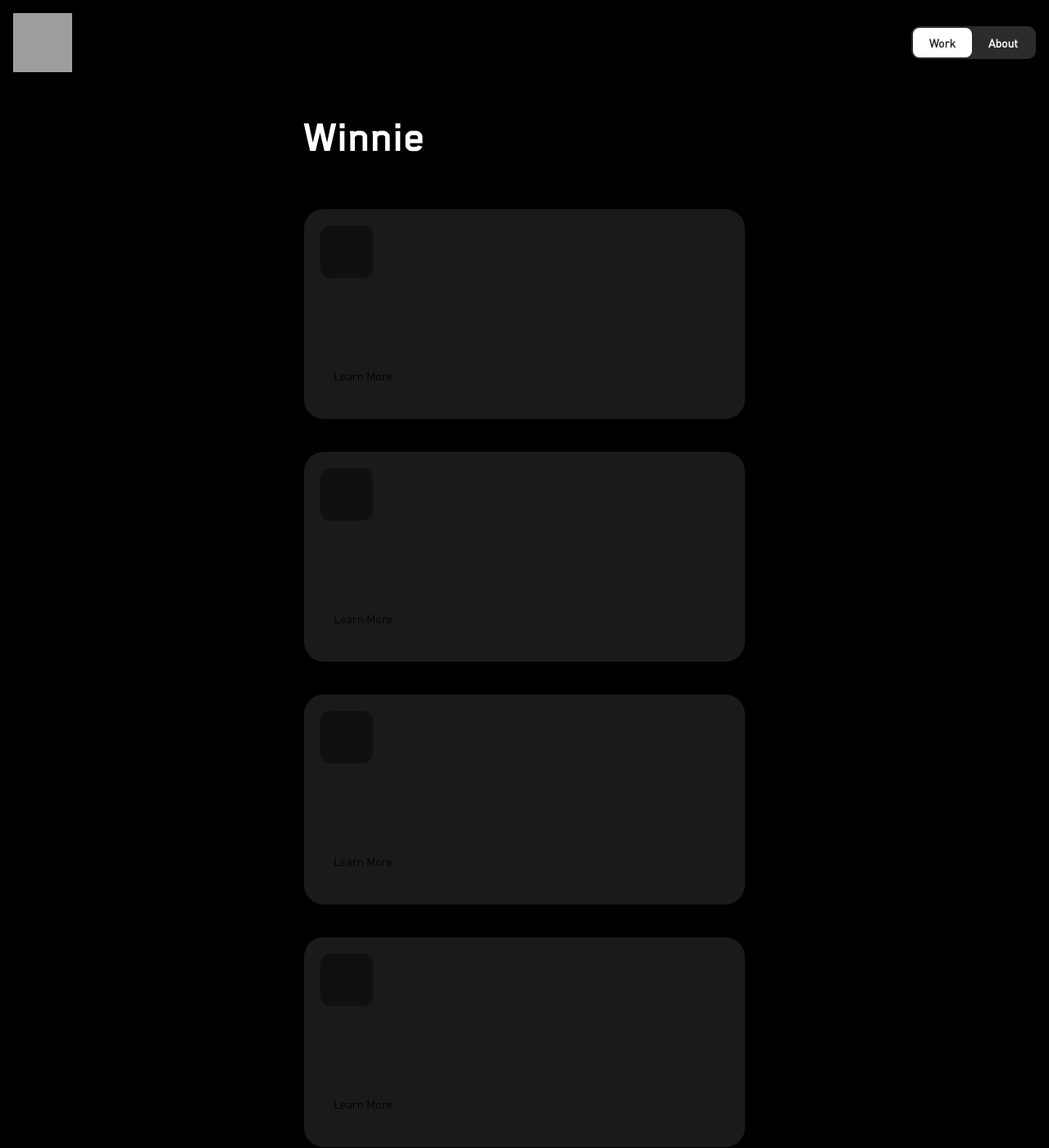
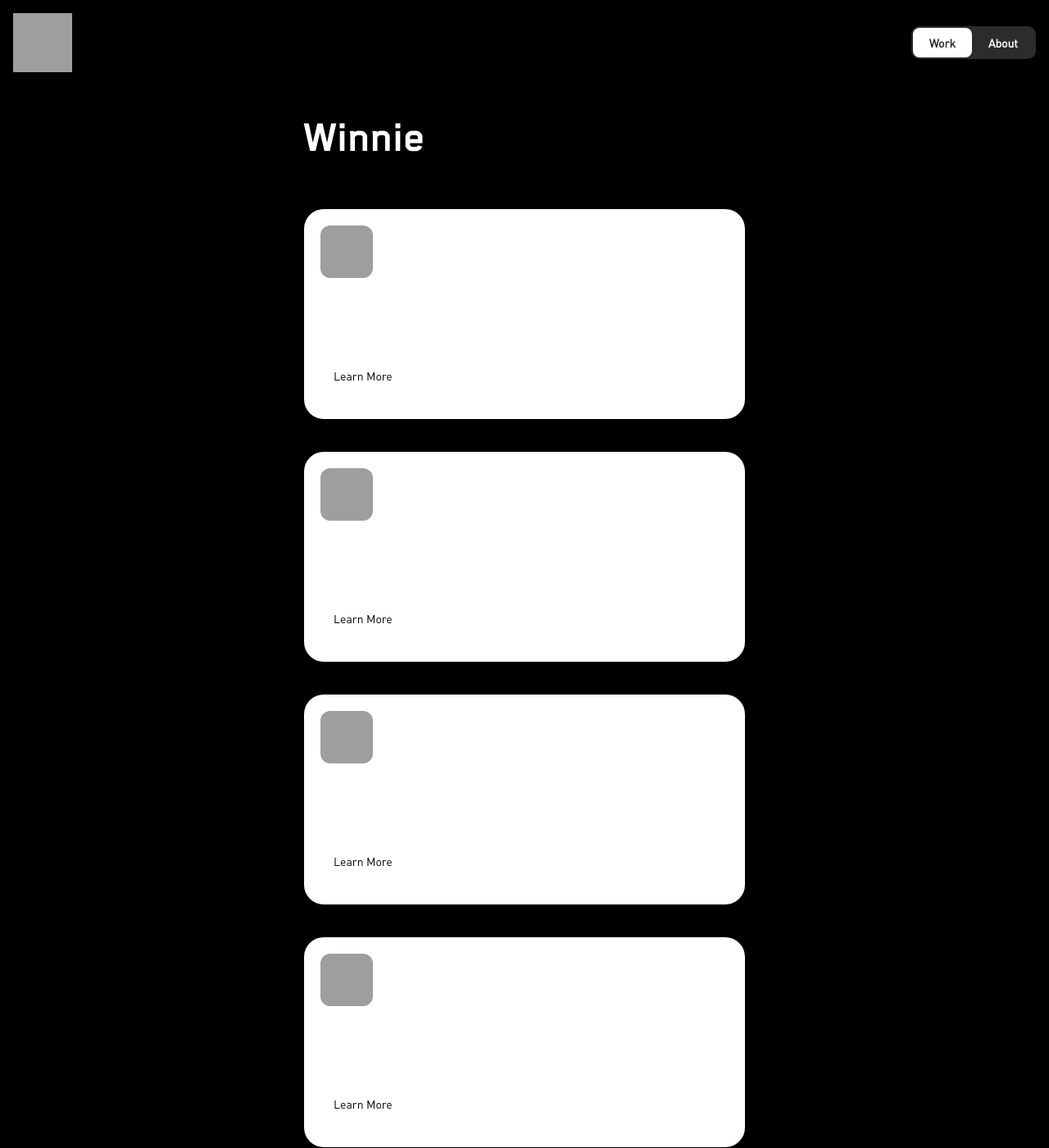
Before and after one commit to jotd/jotd-portfolio, a Jekyll site: the page work/index.html, which Jekyll copies as it is, in a window 1280 px wide and 1400 px high. Shown: the whole window at 82% size. Built offline with Jekyll 4.4.1, drawn with Linux system fonts in a browser that asks for light colours; grey boxes are pictures that could not be loaded.

Commit message:
Update styles.css

```diff
--- a/css/styles.css
+++ b/css/styles.css
@@ -508,7 +508,7 @@ a {
   margin-right: 16px;
   border-radius: 24px;
   background-color: #ffffff;
-  opacity: 10%; }
+ }
 
 @media screen and (max-width: 767px) {
   .work-container {
@@ -519,7 +519,7 @@ a {
     -webkit-animation: popIn ease 1.2s;
             animation: popIn ease 1.2s;
     background-color: #ffffff;
-    opacity: 10%; } }
+     } }
 
 
 /* Case Study Project – Left Align Text Inside Cards */
```
